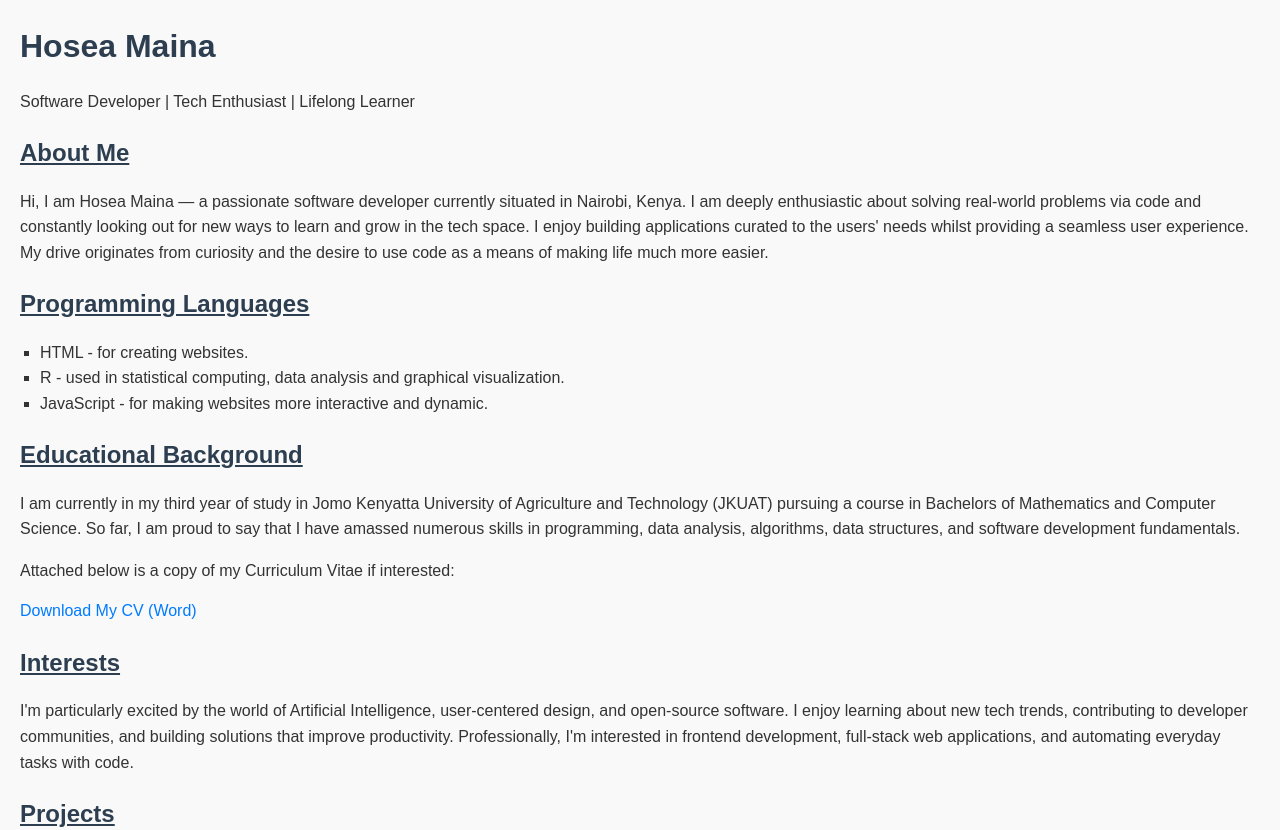
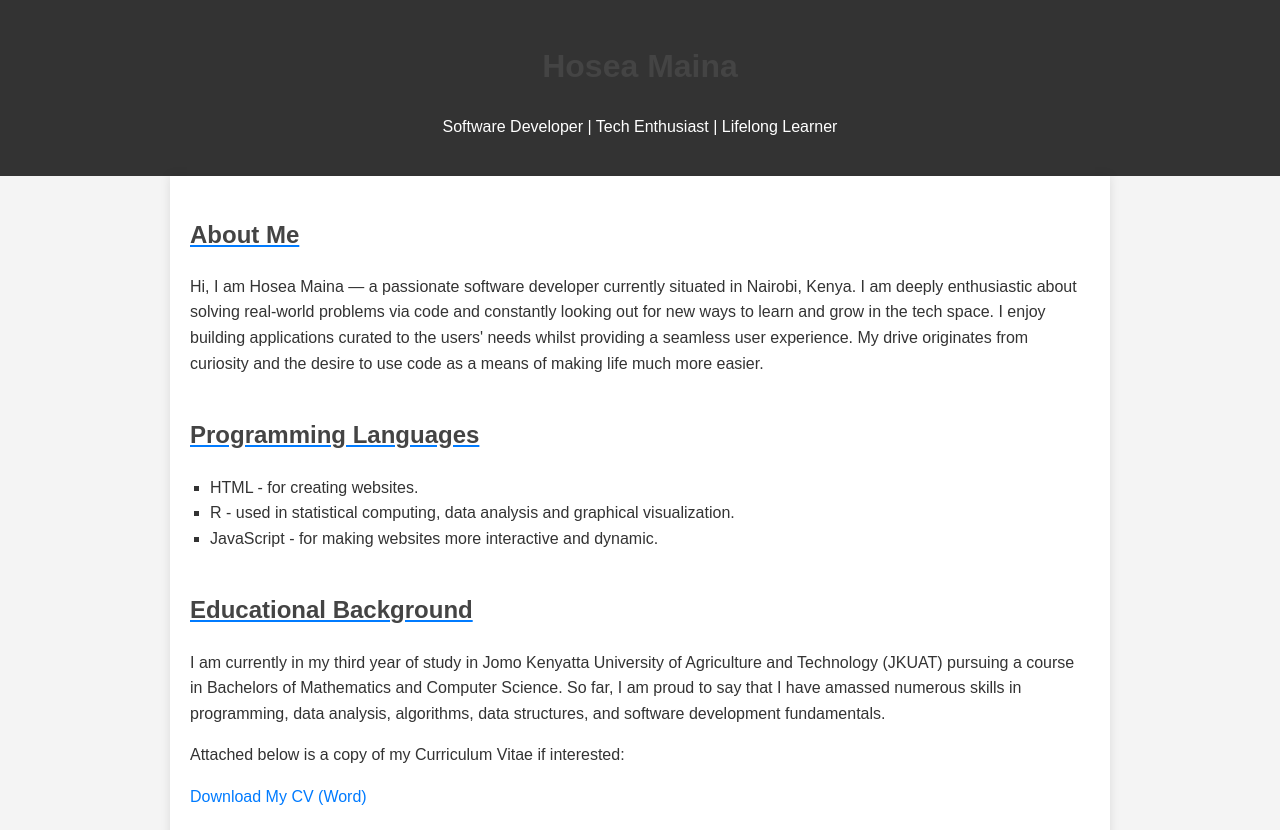
Before and after one commit to Hosea47/Hosea-s-Portfolio, a plain HTML site: page index.html in a window 1280 px wide. Shown: the top 830 px of the page. Drawn offline with Linux system fonts and the light colour scheme.

Commit message:
replaced initial file

```diff
--- a/index.html
+++ b/index.html
@@ -2,7 +2,58 @@
 <html>
   <head>
     <title>Hosea Maina | Portfolio</title>
-    <link rel="stylesheet" href="style.css" />
+    <style>
+      body {
+        font-family: Arial, sans-serif;
+        margin: 0;
+        padding: 0;
+        background-color: #f4f4f4;
+        color: #333;
+        line-height: 1.6;
+      }
+
+      header {
+        background-color: #333;
+        color: white;
+        padding: 20px 0;
+        text-align: center;
+      }
+
+      main {
+        max-width: 900px;
+        margin: auto;
+        padding: 20px;
+        background-color: white;
+        box-shadow: 0 0 10px rgba(0, 0, 0, 0.1);
+      }
+
+      h1,
+      h2 {
+        color: #444;
+      }
+
+      u {
+        text-decoration-color: #007bff;
+      }
+
+      ul {
+        list-style-type: square;
+        padding-left: 20px;
+      }
+
+      a {
+        color: #007bff;
+        text-decoration: none;
+      }
+
+      a:hover {
+        text-decoration: underline;
+      }
+
+      .section {
+        margin-bottom: 40px;
+      }
+    </style>
   </head>
   <body>
     <header>
--- a/style.css
+++ /dev/null
@@ -1,40 +0,0 @@
-body {
-  background-color: lightyellow;
-}
-
-body {
-  font-family: Arial, sans-serif;
-  line-height: 1.6;
-  margin: 20px;
-  padding: 0;
-  background-color: #f9f9f9;
-  color: #333;
-}
-
-h1,
-h2 {
-  color: #2c3e50;
-  margin-bottom: 10px;
-}
-
-ul {
-  list-style-type: square;
-  padding-left: 20px;
-}
-
-a {
-  color: #007bff;
-  text-decoration: none;
-}
-
-a:hover {
-  text-decoration: underline;
-}
-
-p {
-  margin-bottom: 15px;
-}
-
-br {
-  margin-bottom: 10px;
-}
```
